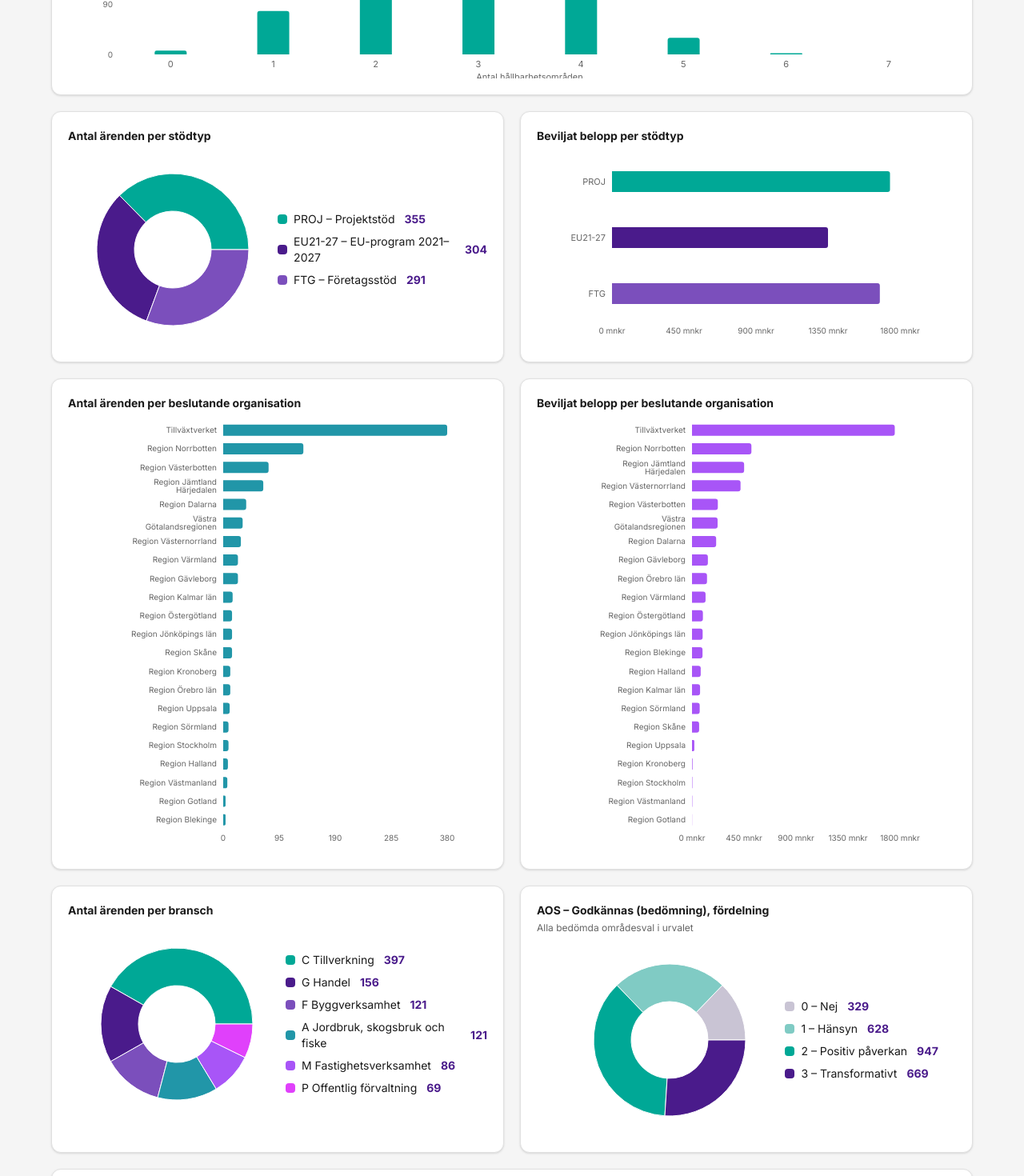
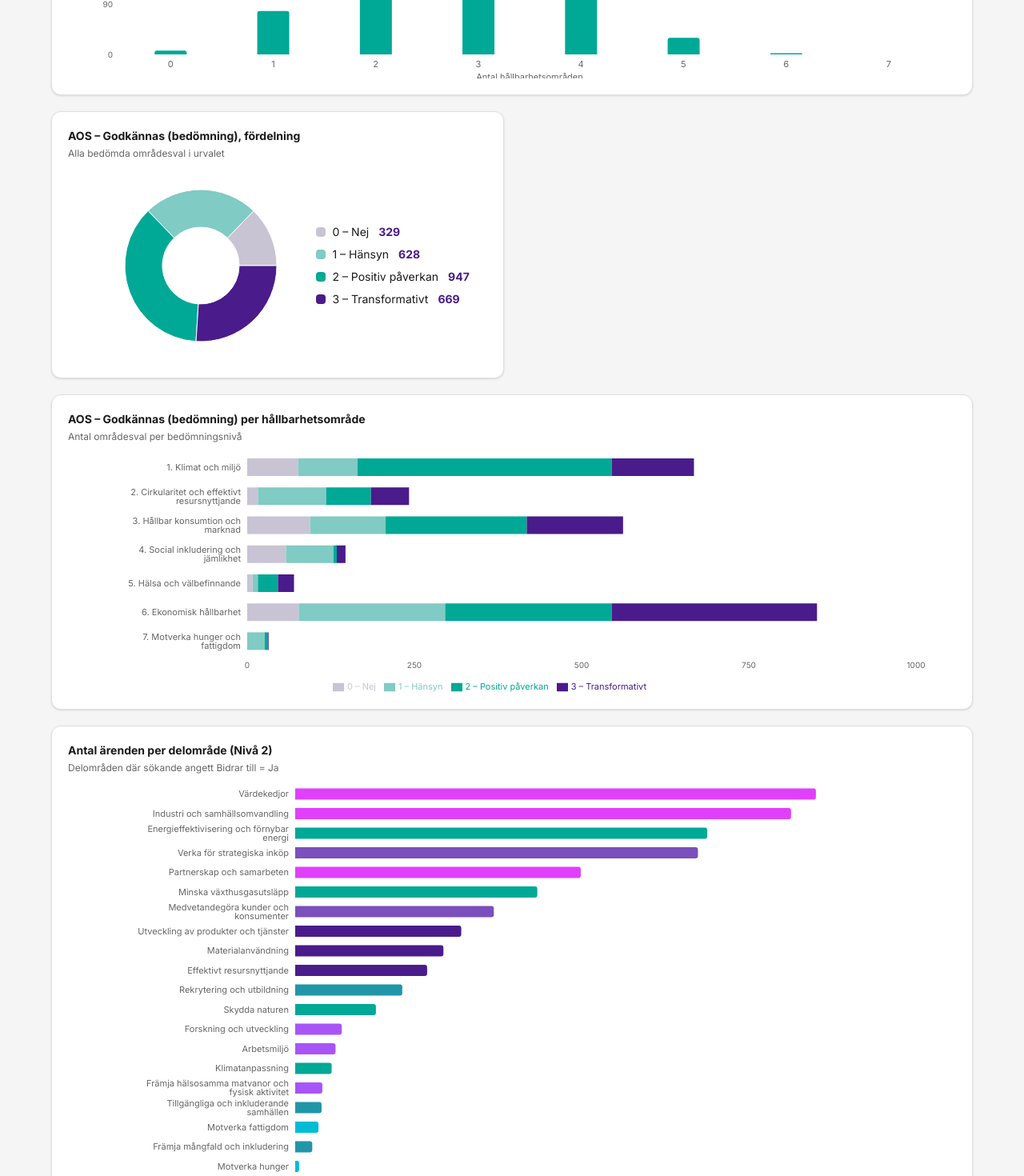
Before and after one commit to bjoottG/hallbarighet, a Next.js app: page /diagram in a window 1280 px wide. Shown: the part 1120-2590 px from the top of the page at 80% size. Built offline with nearby package versions, Linux system fonts and the light colour scheme.

Commit message:
Ta bort diagram: stödtyp, beslutande organisation, bransch och utlysningar
Co-Authored-By: Claude Fable 5 <noreply@anthropic.com>

```diff
--- a/src/app/diagram/page.tsx
+++ b/src/app/diagram/page.tsx
@@ -9,12 +9,12 @@ import { ChartCard } from '@/components/Cards';
 import { useFilters } from '@/context/FilterContext';
 import {
   kpiAntalArenden, kpiBeviljat, kpiUtbetalt,
-  perOmrade, perDelomrade, perFalt, aosPerOmrade, aouPerOmrade, aosFordelning,
+  perOmrade, perDelomrade, aosPerOmrade, aouPerOmrade, aosFordelning,
   fordelningAntalOmraden,
   formatNumber, formatKr,
 } from '@/lib/dataUtils';
 import {
-  DIAGRAM_COLORS, OMRADE_FARG, AOS_FARG, AOU_FARG, AOS_SKALA, AOU_SKALA, STODTYP_NAMN,
+  DIAGRAM_COLORS, OMRADE_FARG, AOS_FARG, AOU_FARG, AOS_SKALA, AOU_SKALA,
 } from '@/types';
 import {
   BarChart, Bar, XAxis, YAxis, Tooltip, ResponsiveContainer,
@@ -28,13 +28,9 @@ export default function DiagramPage() {
 
   const omraden = useMemo(() => perOmrade(filtered), [filtered]);
   const delomraden = useMemo(() => perDelomrade(filtered).sort((a, b) => b.antal - a.antal), [filtered]);
-  const branscher = useMemo(() => perFalt(filtered, 'bransch'), [filtered]);
-  const utlysningar = useMemo(() => perFalt(filtered, 'utlysning').sort((a, b) => b.beviljat - a.beviljat).slice(0, 10), [filtered]);
   const aos = useMemo(() => aosPerOmrade(filtered), [filtered]);
   const aou = useMemo(() => aouPerOmrade(filtered), [filtered]);
   const fordelning = useMemo(() => fordelningAntalOmraden(filtered), [filtered]);
-  const stodtyper = useMemo(() => perFalt(filtered, 'stodtyp'), [filtered]);
-  const beslutandeOrg = useMemo(() => perFalt(filtered, 'beslutandeOrg'), [filtered]);
   const aosTotal = useMemo(
     () => aosFordelning(filtered).map((d) => ({ name: AOS_SKALA[d.niva], value: d.antal, niva: d.niva })).filter((d) => d.value > 0),
     [filtered],
@@ -115,98 +111,8 @@ export default function DiagramPage() {
           </ResponsiveContainer>
         </ChartCard>
 
-        {/* Rad 1c: Stödtyp */}
+        {/* Rad 2: AOS-donut */}
         <div className="grid grid-cols-2 gap-5">
-          <ChartCard title="Antal ärenden per stödtyp">
-            <div className="flex items-center justify-center" style={{ height: 240 }}>
-              <ResponsiveContainer width="55%" height={240}>
-                <PieChart>
-                  <Pie data={stodtyper} dataKey="antal" nameKey="name" cx="50%" cy="50%" outerRadius={95} innerRadius={48}>
-                    {stodtyper.map((_, i) => <Cell key={i} fill={DIAGRAM_COLORS[i % DIAGRAM_COLORS.length]} />)}
-                  </Pie>
-                  <Tooltip contentStyle={TOOLTIP_STYLE}
-                    formatter={(v, n) => [`${formatNumber(Number(v))} st`, STODTYP_NAMN[String(n)] ?? n]} />
-                </PieChart>
-              </ResponsiveContainer>
-              <div className="flex flex-col gap-2 text-sm">
-                {stodtyper.map((d, i) => (
-                  <div key={d.name} className="flex items-center gap-2">
-                    <div className="w-3 h-3 rounded-sm flex-shrink-0" style={{ background: DIAGRAM_COLORS[i % DIAGRAM_COLORS.length] }} />
-                    <span style={{ color: 'var(--color-text)' }}>{STODTYP_NAMN[d.name] ?? d.name}</span>
-                    <span className="font-bold ml-1" style={{ color: 'var(--color-primary)' }}>{formatNumber(d.antal)}</span>
-                  </div>
-                ))}
-              </div>
-            </div>
-          </ChartCard>
-
-          <ChartCard title="Beviljat belopp per stödtyp">
-            <ResponsiveContainer width="100%" height={240}>
-              <BarChart layout="vertical" data={stodtyper} margin={{ left: 4, right: 70, top: 0, bottom: 0 }}>
-                <XAxis type="number" tick={{ fontSize: 10 }} tickLine={false} axisLine={false}
-                  tickFormatter={(v) => `${(v / 1_000_000).toFixed(0)} mnkr`} />
-                <YAxis type="category" dataKey="name" width={90} tick={{ fontSize: 11 }} tickLine={false} axisLine={false} interval={0} />
-                <Tooltip contentStyle={TOOLTIP_STYLE}
-                  formatter={(v) => [formatKr(Number(v)), 'Beviljat']}
-                  labelFormatter={(l) => STODTYP_NAMN[String(l)] ?? l} />
-                <Bar dataKey="beviljat" radius={[0, 3, 3, 0]} maxBarSize={26}>
-                  {stodtyper.map((_, i) => <Cell key={i} fill={DIAGRAM_COLORS[i % DIAGRAM_COLORS.length]} />)}
-                </Bar>
-              </BarChart>
-            </ResponsiveContainer>
-          </ChartCard>
-        </div>
-
-        {/* Rad 1d: Beslutande organisation */}
-        <div className="grid grid-cols-2 gap-5">
-          <ChartCard title="Antal ärenden per beslutande organisation">
-            <ResponsiveContainer width="100%" height={540}>
-              <BarChart layout="vertical" data={beslutandeOrg} margin={{ left: 4, right: 50, top: 0, bottom: 0 }}>
-                <XAxis type="number" tick={{ fontSize: 10 }} tickLine={false} axisLine={false} />
-                <YAxis type="category" dataKey="name" width={190} tick={{ fontSize: 10 }} tickLine={false} axisLine={false} interval={0} />
-                <Tooltip contentStyle={TOOLTIP_STYLE} formatter={(v) => [`${formatNumber(Number(v))} st`, 'Ärenden']} />
-                <Bar dataKey="antal" fill={DIAGRAM_COLORS[3]} radius={[0, 3, 3, 0]} maxBarSize={14} />
-              </BarChart>
-            </ResponsiveContainer>
-          </ChartCard>
-
-          <ChartCard title="Beviljat belopp per beslutande organisation">
-            <ResponsiveContainer width="100%" height={540}>
-              <BarChart layout="vertical" data={[...beslutandeOrg].sort((a, b) => b.beviljat - a.beviljat)} margin={{ left: 4, right: 70, top: 0, bottom: 0 }}>
-                <XAxis type="number" tick={{ fontSize: 10 }} tickLine={false} axisLine={false}
-                  tickFormatter={(v) => `${(v / 1_000_000).toFixed(0)} mnkr`} />
-                <YAxis type="category" dataKey="name" width={190} tick={{ fontSize: 10 }} tickLine={false} axisLine={false} interval={0} />
-                <Tooltip contentStyle={TOOLTIP_STYLE} formatter={(v) => [formatKr(Number(v)), 'Beviljat']} />
-                <Bar dataKey="beviljat" fill={DIAGRAM_COLORS[4]} radius={[0, 3, 3, 0]} maxBarSize={14} />
-              </BarChart>
-            </ResponsiveContainer>
-          </ChartCard>
-        </div>
-
-        {/* Rad 2: Bransch-donut + AOS-donut */}
-        <div className="grid grid-cols-2 gap-5">
-          <ChartCard title="Antal ärenden per bransch">
-            <div className="flex items-center justify-center" style={{ height: 240 }}>
-              <ResponsiveContainer width="55%" height={240}>
-                <PieChart>
-                  <Pie data={branscher} dataKey="antal" nameKey="name" cx="50%" cy="50%" outerRadius={95} innerRadius={48}>
-                    {branscher.map((_, i) => <Cell key={i} fill={DIAGRAM_COLORS[i % DIAGRAM_COLORS.length]} />)}
-                  </Pie>
-                  <Tooltip contentStyle={TOOLTIP_STYLE} formatter={(v) => [`${formatNumber(Number(v))} st`]} />
-                </PieChart>
-              </ResponsiveContainer>
-              <div className="flex flex-col gap-2 text-sm">
-                {branscher.map((d, i) => (
-                  <div key={d.name} className="flex items-center gap-2">
-                    <div className="w-3 h-3 rounded-sm flex-shrink-0" style={{ background: DIAGRAM_COLORS[i % DIAGRAM_COLORS.length] }} />
-                    <span style={{ color: 'var(--color-text)' }}>{d.name}</span>
-                    <span className="font-bold ml-1" style={{ color: 'var(--color-primary)' }}>{formatNumber(d.antal)}</span>
-                  </div>
-                ))}
-              </div>
-            </div>
-          </ChartCard>
-
           <ChartCard title="AOS – Godkännas (bedömning), fördelning" subtitle="Alla bedömda områdesval i urvalet">
             <div className="flex items-center justify-center" style={{ height: 240 }}>
               <ResponsiveContainer width="55%" height={240}>
@@ -264,7 +170,7 @@ export default function DiagramPage() {
           </ResponsiveContainer>
         </ChartCard>
 
-        {/* Rad 5: AOU-utfall + utlysningar */}
+        {/* Rad 5: AOU-utfall */}
         <div className="grid grid-cols-2 gap-5">
           <ChartCard title="Slutlig AOU – Bidragit till, per område" subtitle="Sökandes bedömning av måluppfyllelse">
             <ResponsiveContainer width="100%" height={300}>
@@ -279,20 +185,6 @@ export default function DiagramPage() {
               </BarChart>
             </ResponsiveContainer>
           </ChartCard>
-
-          <ChartCard title="Beviljat belopp per utlysning (topp 10)">
-            <ResponsiveContainer width="100%" height={300}>
-              <BarChart layout="vertical" data={utlysningar} margin={{ left: 4, right: 70, top: 0, bottom: 0 }}>
-                <XAxis type="number" tick={{ fontSize: 10 }} tickLine={false} axisLine={false}
-                  tickFormatter={(v) => `${(v / 1_000_000).toFixed(0)} mnkr`} />
-                <YAxis type="category" dataKey="name" width={200}
-                  tick={{ fontSize: 9 }} tickLine={false} axisLine={false} interval={0}
-                  tickFormatter={(v: string) => (v.length > 34 ? v.slice(0, 33) + '…' : v)} />
-                <Tooltip contentStyle={TOOLTIP_STYLE} formatter={(v) => [formatKr(Number(v)), 'Beviljat']} />
-                <Bar dataKey="beviljat" fill={DIAGRAM_COLORS[2]} radius={[0, 3, 3, 0]} maxBarSize={16} />
-              </BarChart>
-            </ResponsiveContainer>
-          </ChartCard>
         </div>
       </main>
     </>
```
